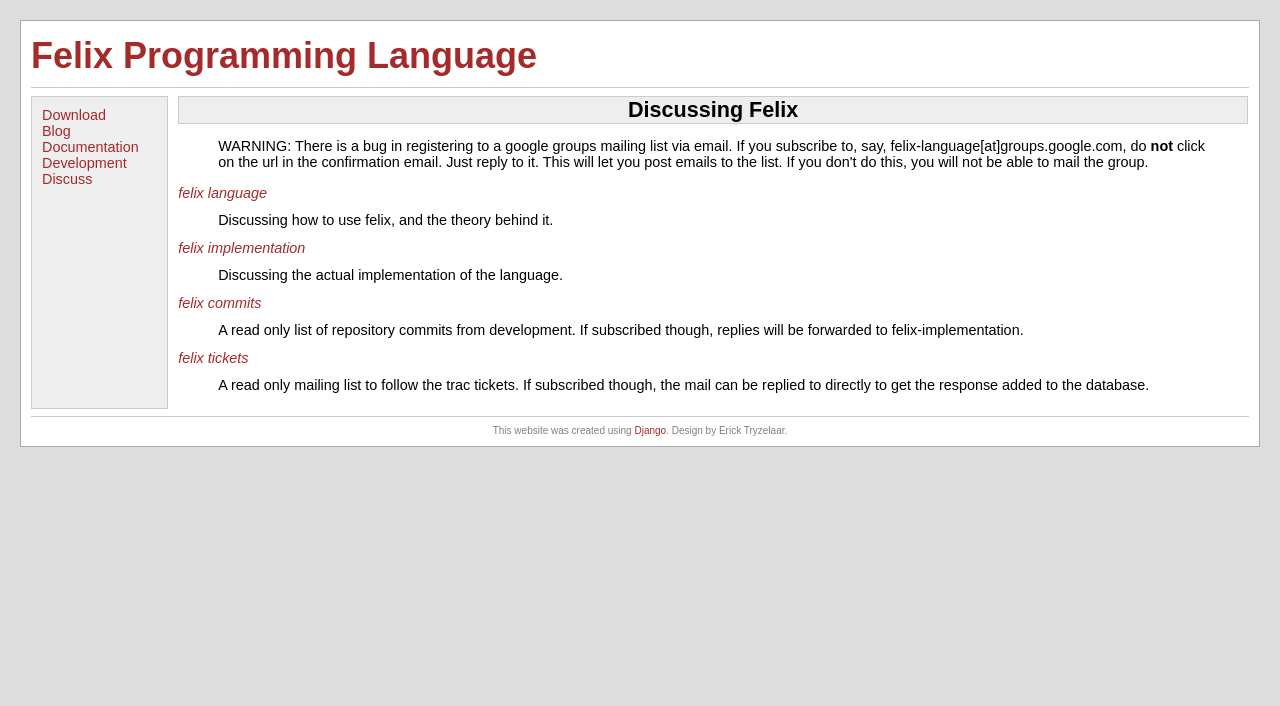
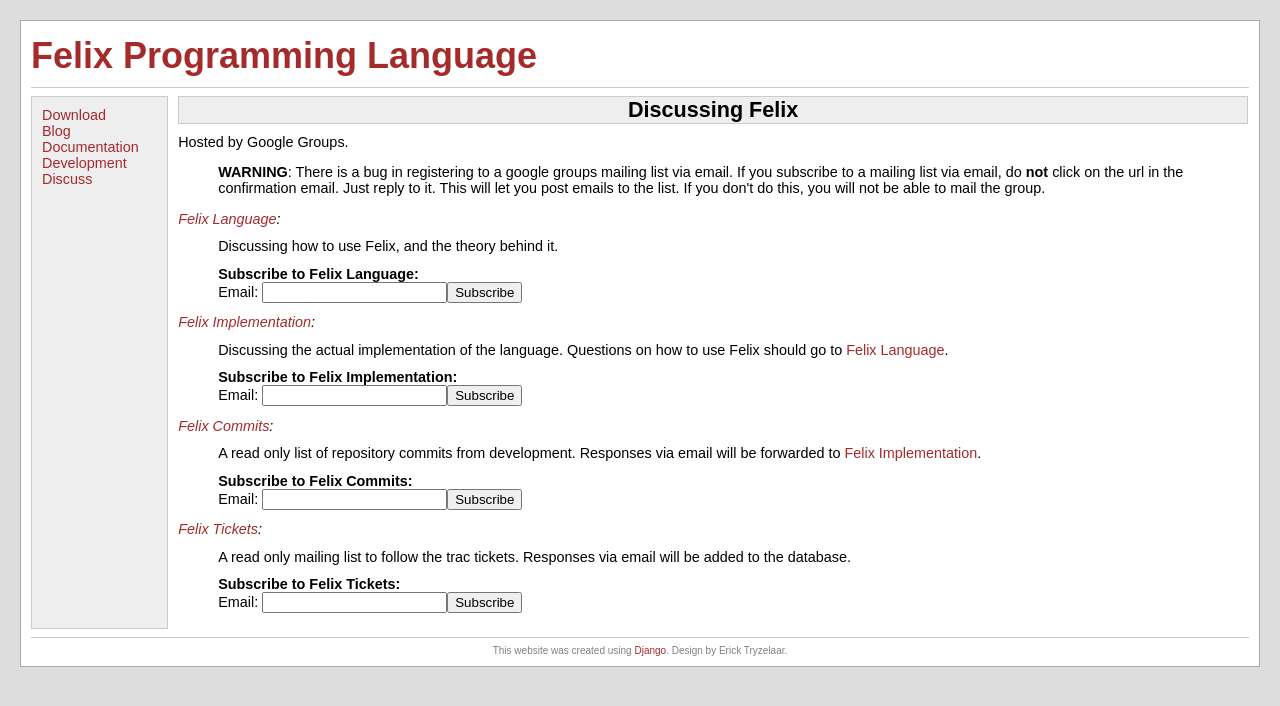
Before and after one commit to erickt/felix-lang, a Django app: template templates/flatpages/discuss.html in a window 1280 px wide. Shown: the top 706 px of the page. Run offline with Django 3.2, Linux system fonts and the light colour scheme; the template is opened without the code that fills it, so the values that code supplies are empty.

Commit message:
add a form to register an email address to the discussion groups.
git-svn-id: https://felix.svn.sourceforge.net/svnroot/felix/felix-lang.org/felix_website@1365 3fca3a5c-071c-0410-b500-ba939811c8f2

```diff
--- a/templates/flatpages/discuss.html
+++ b/templates/flatpages/discuss.html
@@ -3,39 +3,67 @@
 {% block billboard %}Discussing Felix{% endblock %}
 
 {% block content %}
+<p>Hosted by Google Groups.</p>
+
 <blockquote>
-	WARNING: There is a bug in registering to a google groups mailing list via
-	email. If you subscribe to, say, felix-language[at]groups.google.com, do
-	<strong>not</strong> click on the url in the confirmation email. Just reply to it.
-	This will let you post emails to the list. If you don't do this, you will
-	not be able to mail the group.
+	<strong>WARNING</strong>: There is a bug in registering to a google groups
+	mailing list via email. If you subscribe to a mailing list via email, do
+	<strong>not</strong> click on the url in the confirmation email. Just reply
+	to it. This will let you post emails to the list. If you don't do this, you
+	will not be able to mail the group.
 </blockquote>
 
 <dl>
 	<p>
-		<dfn><a href="http://groups.google.com/group/felix-language">felix language</a></dfn>
-		<dd>Discussing how to use felix, and the theory behind it.</dd>
-	</p>
-
-	<p>
-		<dfn><a href="http://groups.google.com/group/felix-implementation">felix implementation</a></dfn>
-		<dd>Discussing the actual implementation of the language.</dd>
-	</p>
-
-	<p>
-		<dfn><a href="http://groups.google.com/group/felix-commits">felix commits</a></dfn>
+		<dfn><a href="http://groups.google.com/group/felix-language">Felix Language</a>:</dfn>
 		<dd>
-			A read only list of repository commits from development. If subscribed
-			though, replies will be forwarded to felix-implementation.
+			<p>Discussing how to use Felix, and the theory behind it.</p>
+			<strong>Subscribe to Felix Language:</strong>
+			<form action="http://groups.google.com/group/felix-language/boxsubscribe">
+				Email: <input type=text name=email><input type=submit name="sub" value="Subscribe">
+			</form>
 		</dd>
 	</p>
 
 	<p>
-		<dfn><a href="http://groups.google.com/group/felix-tickets">felix tickets</a></dfn>
+		<dfn><a href="http://groups.google.com/group/felix-implementation">Felix Implementation</a>:</dfn>
 		<dd>
-			A read only mailing list to follow the trac tickets. If subscribed
-			though, the mail can be replied to directly to get the response added
-			to the database.
+			<p>
+				Discussing the actual implementation of the language. Questions on how
+				to use Felix should go to <a href="http://groups.google.com/group/felix-language">Felix Language</a>.
+			</p>
+			<strong>Subscribe to Felix Implementation:</strong>
+			<form action="http://groups.google.com/group/felix-implementation/boxsubscribe">
+				Email: <input type=text name=email><input type=submit name="sub" value="Subscribe">
+			</form>
+		</dd>
+	</p>
+
+	<p>
+		<dfn><a href="http://groups.google.com/group/felix-commits">Felix Commits</a>:</dfn>
+		<dd>
+			<p>
+				A read only list of repository commits from development. Responses via email
+				will be forwarded to <a href="http://groups.google.com/group/felix-implementation">Felix Implementation</a>.
+			</p>
+			<strong>Subscribe to Felix Commits:</strong>
+			<form action="http://groups.google.com/group/felix-commits/boxsubscribe">
+				Email: <input type=text name=email><input type=submit name="sub" value="Subscribe">
+			</form>
+		</dd>
+	</p>
+
+	<p>
+		<dfn><a href="http://groups.google.com/group/felix-tickets">Felix Tickets</a>:</dfn>
+		<dd>
+			<p>
+				A read only mailing list to follow the trac tickets. Responses via email
+				will be added to the database.
+			</p>
+			<strong>Subscribe to Felix Tickets:</strong>
+			<form action="http://groups.google.com/group/felix-tickets/boxsubscribe">
+				Email: <input type=text name=email><input type=submit name="sub" value="Subscribe">
+			</form>
 		</dd>
 	</p>
 </dl>
```
